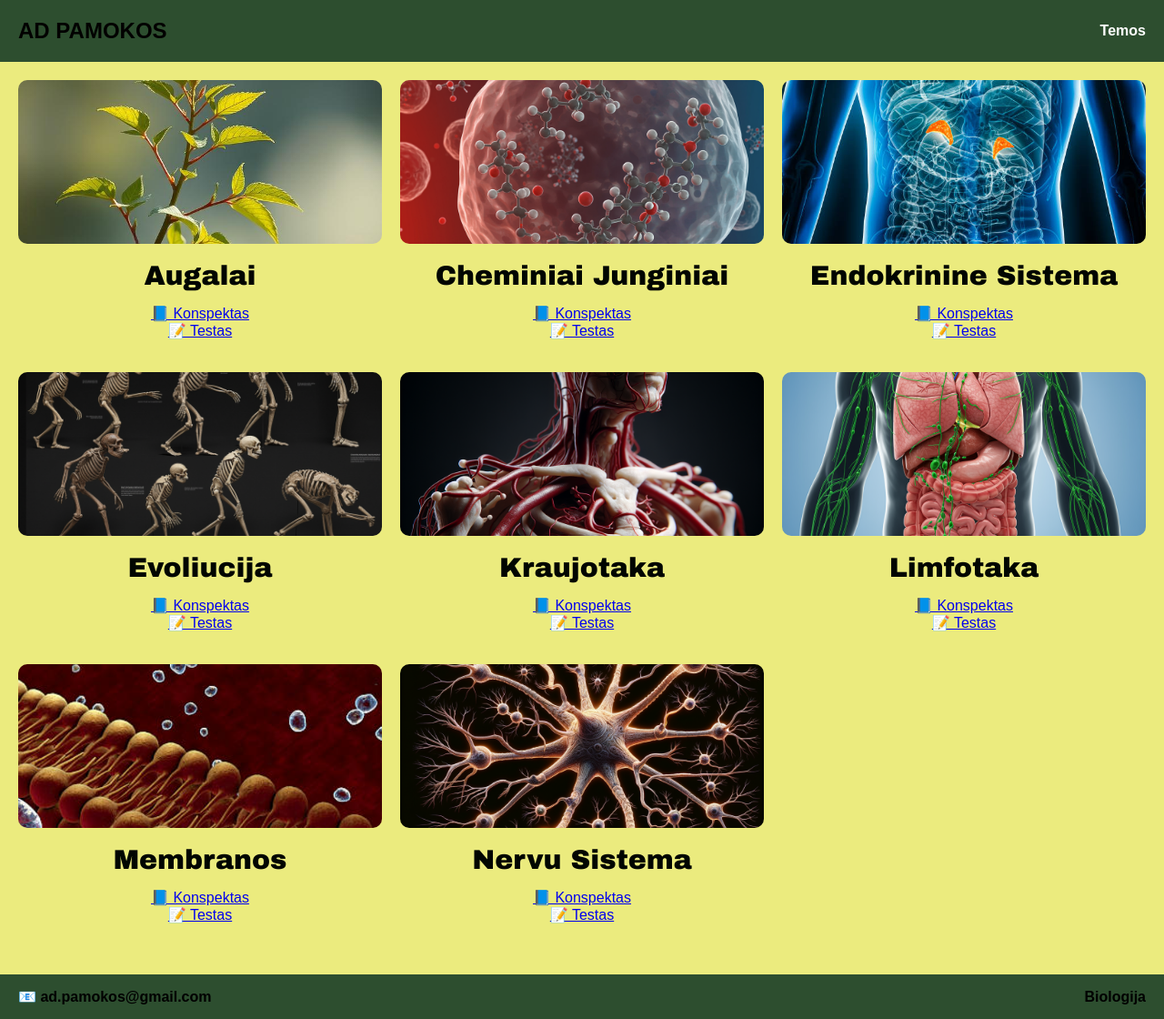
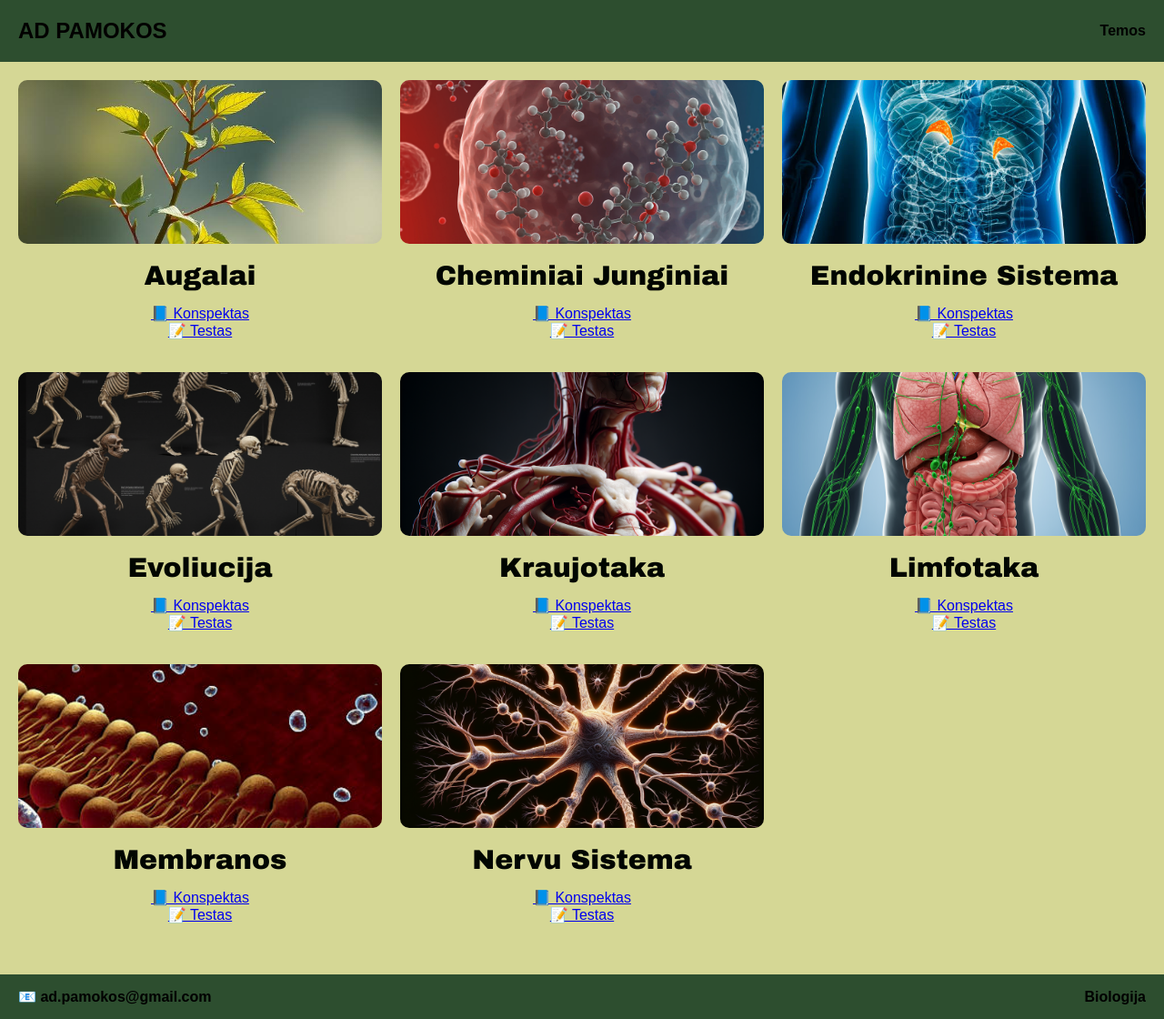
Before and after one commit to 1cete/adbiology, a Flask app: page / in a window 1280 px wide. Shown: the whole page at 91% size. Run offline with Flask 3, Linux system fonts and the light colour scheme.

Commit message:
vel pakeista spalva

```diff
--- a/static/style.css
+++ b/static/style.css
@@ -1,7 +1,7 @@
 body {
     font-family: Arial, sans-serif;
     margin: 0;
-    background-color: #ebeb7efe;
+    background-color: #d5d795fe;
 }
 
 /* Viršutinė juosta */
@@ -30,7 +30,7 @@ nav ul li {
 }
 
 nav ul li a {
-    color: white;
+    color: rgb(0, 0, 0);
     text-decoration: none;
     font-weight: bold;
 }
```
